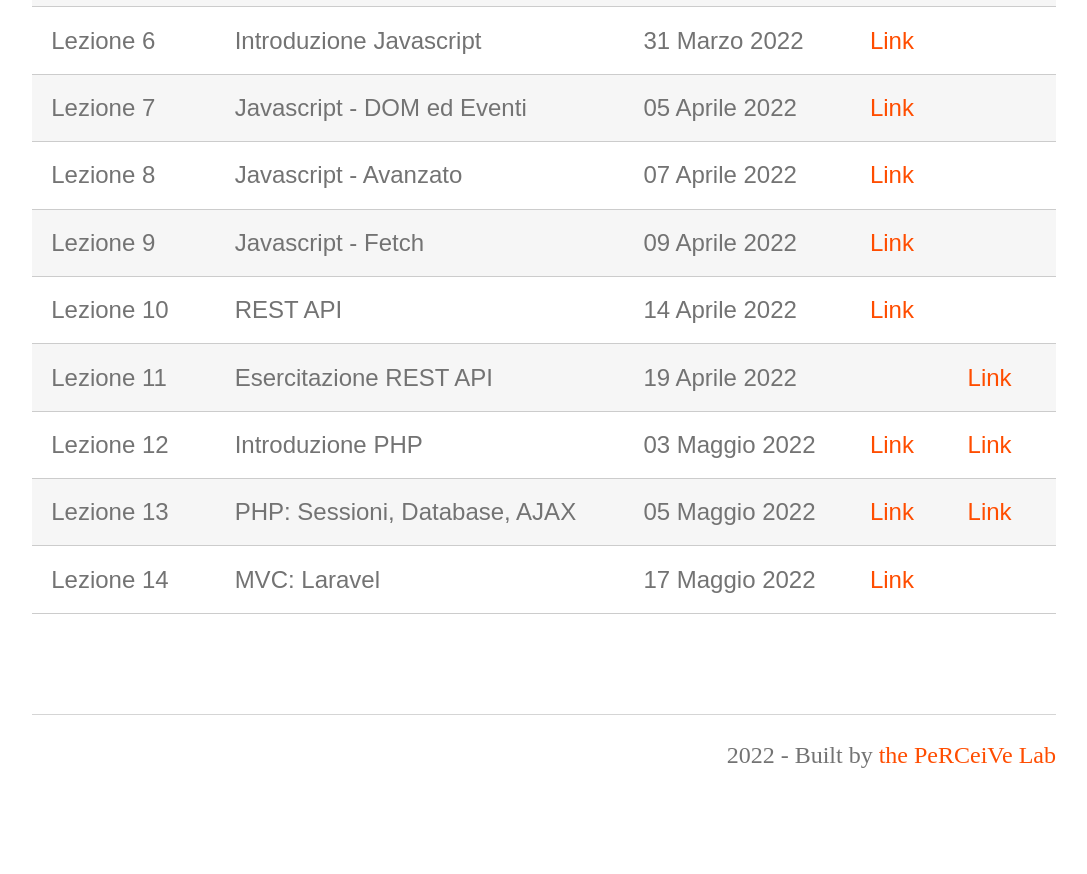
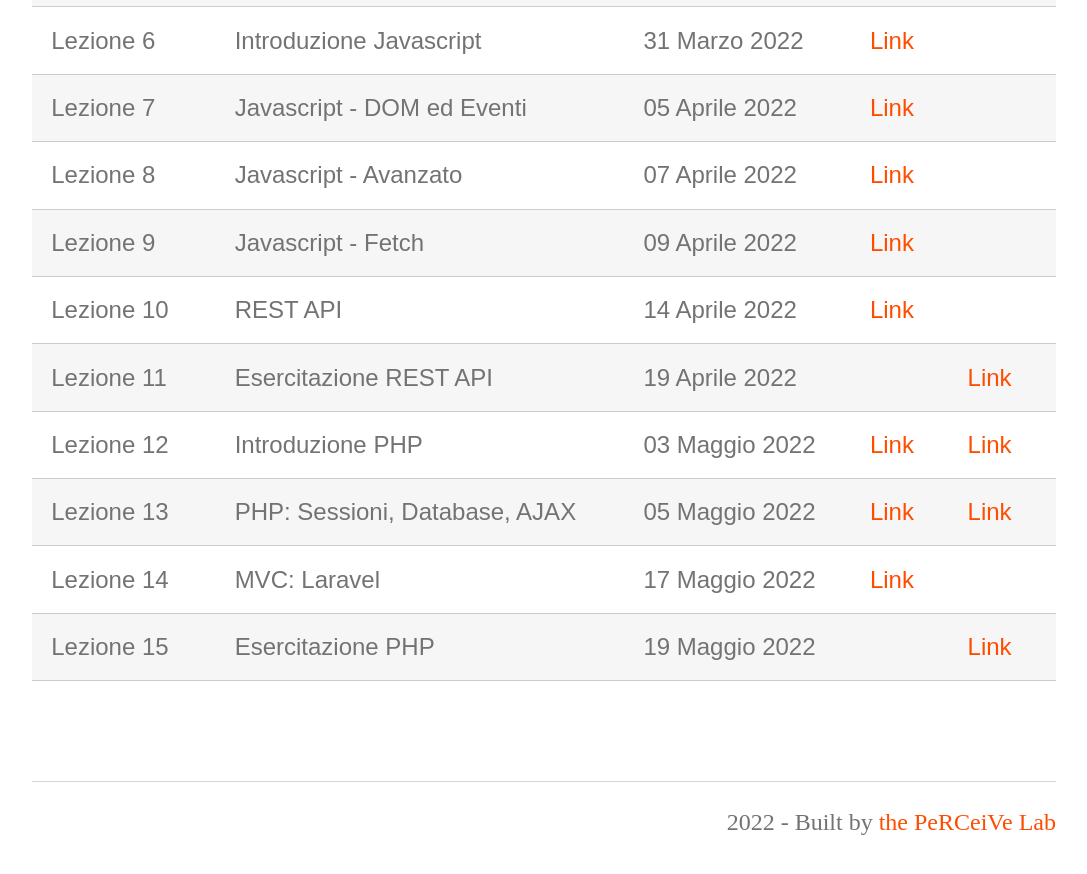
Before and after one commit to perceivelab/database-course, a Jekyll site: the page built from lezioni.md, in a window 1280 px wide and 900 px high, scrolled down 824 px. Shown: the top 874 px of the window, without its empty margins (96-1183 px from the left). Built offline with Jekyll 4.4.1, drawn with Linux system fonts in a browser that asks for light colours; our own code applies the rules of GitHub Pages for plain Markdown files; before the commit the page ends 1656 px from its top, so only the background shows below that.

Commit message:
Update lezioni.md

```diff
--- a/lezioni.md
+++ b/lezioni.md
@@ -23,7 +23,7 @@ Questa pagina contiene le slide, note e gli esempi di codice delle lezioni del c
 | Lezione 12  |  Introduzione PHP                                                | 03 Maggio  2022   | [Link](https://drive.google.com/file/d/19nsemKs2DURwXaTauLqLYQDw7zunwNwl/view?usp=sharing)                                      | [Link](https://drive.google.com/file/d/1bRvoSqpUZCb0xte-0YQlSqjUxjpkhdTl/view?usp=sharing)    |
 | Lezione 13  |  PHP: Sessioni, Database, AJAX                                                | 05 Maggio 2022   | [Link](https://drive.google.com/file/d/1mN3pmgRFRiDfyvgIcUHiJsjJkgcaronG/view?usp=sharing)                                      |   [Link](https://drive.google.com/file/d/1iZP60Y8-tNwvlzLIkwnQbY-2KfZx4LD6/view?usp=sharing)          |
 | Lezione 14  | MVC: Laravel                                                    | 17 Maggio 2022   | [Link](https://drive.google.com/file/d/1_Rc9TtzuDEO2oE-p6rjTZMpBDUKzmbvJ/view?usp=sharing)                                      |             |
-
+| Lezione 15  |  Esercitazione PHP                                                | 19 Maggio 2022   |                      |    [Link](https://studentiunict.sharepoint.com/:u:/s/DATABASESANDWEBPROGRAMMINGM-ZmoduloWEBPROGRAMMINGC.SPAMPI238-Lezioneprivata/Ef3goHTtMQxPkl3VW6llNQ0BOtb1iTw94y6dbdd7KgcaEw?e=49gYyd)
 
 
 
```
